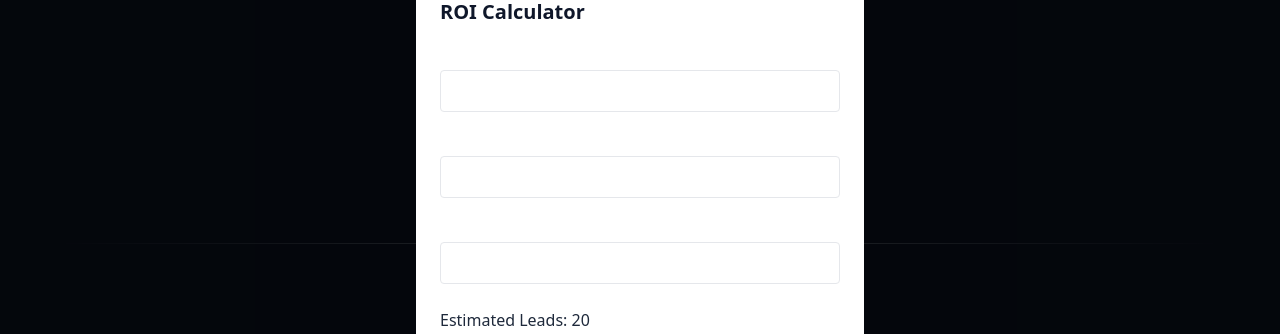
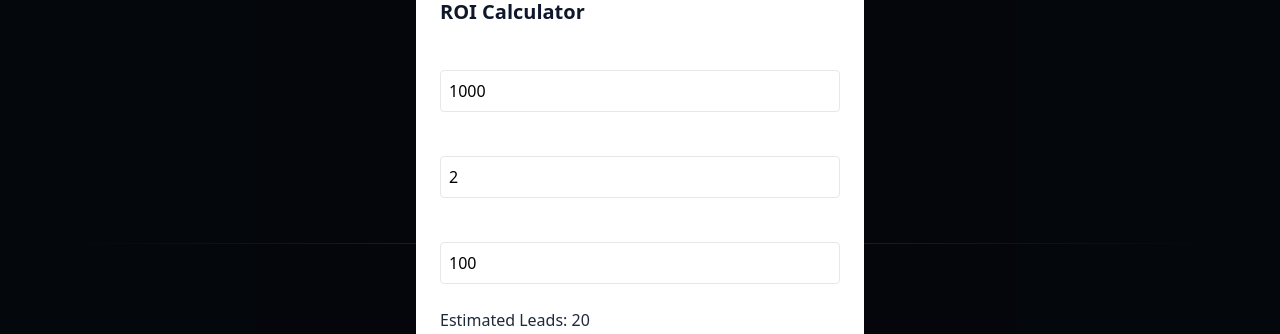
Before and after one commit to josephjoshuangushual-create/seo-pricing-page, a Next.js app: page / in a window 1280 px wide. Both pictures are taken after a click on the button "Launch ROI Calculator". Shown: the part 3176-3510 px from the top of the page. Built offline with nearby package versions, Linux system fonts and the light colour scheme.

Commit message:
Update page.jsx

```diff
--- a/src/app/page.jsx
+++ b/src/app/page.jsx
@@ -393,11 +393,11 @@ export default function SEOPricingLandingPage() {
               <div className="bg-white dark:bg-slate-800 rounded-2xl p-6 w-full max-w-md">
                 <h3 className="text-xl font-bold mb-4 text-slate-900 dark:text-white">ROI Calculator</h3>
                 <label className="block mb-2 text-sm">Monthly Visitors</label>
-                <input type="number" value={visitors} onChange={(e) => setVisitors(Number(e.target.value))} className="w-full mb-4 rounded border p-2" />
+<input type="number" value={visitors} onChange={(e) => setVisitors(Number(e.target.value))} className="w-full mb-4 rounded border p-2 text-black" />
                 <label className="block mb-2 text-sm">Conversion Rate (%)</label>
-                <input type="number" value={conversion} onChange={(e) => setConversion(Number(e.target.value))} className="w-full mb-4 rounded border p-2" />
+<input type="number" value={conversion} onChange={(e) => setConversion(Number(e.target.value))} className="w-full mb-4 rounded border p-2 text-black" />
                 <label className="block mb-2 text-sm">Value per Lead ($)</label>
-                <input type="number" value={value} onChange={(e) => setValue(Number(e.target.value))} className="w-full mb-4 rounded border p-2" />
+<input type="number" value={value} onChange={(e) => setValue(Number(e.target.value))} className="w-full mb-4 rounded border p-2 text-black" />
                 <p className="mt-2 text-slate-800 dark:text-slate-200">Estimated Leads: {leads}</p>
                 <p className="mb-4 text-slate-800 dark:text-slate-200">Estimated Revenue: ${revenue}</p>
                 <div className="flex justify-end gap-3">
```
